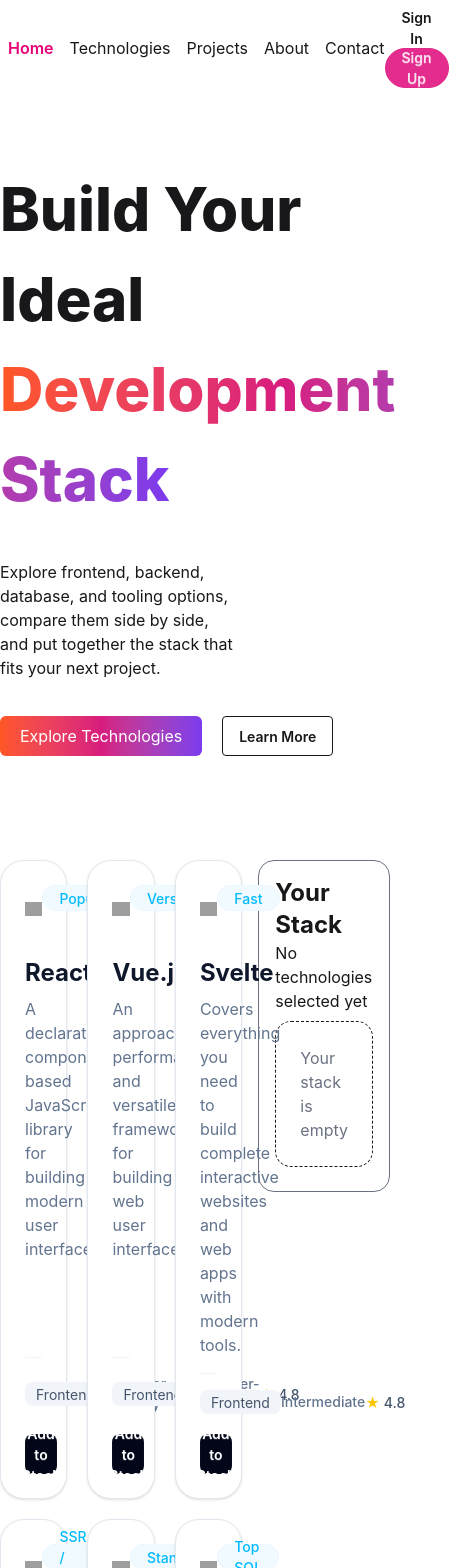
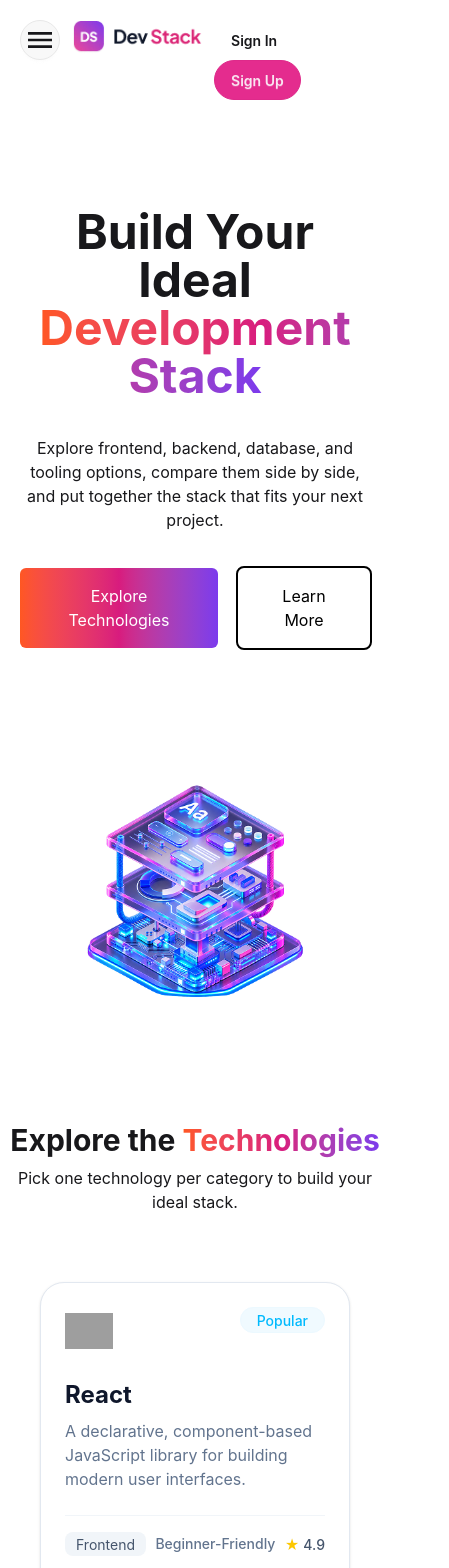
Before and after one commit to hasibsiam119/A-5-Dev-Stack, a React (Vite) app: page / in a window 390 px wide. Shown: the top 1568 px of the page, 449 px wide, since content can reach past the window. Built offline with nearby package versions, Linux system fonts and the light colour scheme; grey boxes are pictures that could not be loaded.

Commit message:
Responsive complete

```diff
--- a/src/App.tsx
+++ b/src/App.tsx
@@ -20,11 +20,9 @@
     <>
       <Nav></Nav>
       <Hero></Hero>
-      <Suspense fallback="Loading...">
+      <Suspense fallback= {<div>Loading <span className="loading loading-bars loading-lg"></span></div>}>
         <Technologies technologyDataPromise={technologyDataPromise} added={added} setAdded={setAdded}></Technologies>
       </Suspense>
-
-
       <Footer></Footer>
       <ToastContainer />
     </>
--- a/src/components/footer.tsx
+++ b/src/components/footer.tsx
@@ -3,7 +3,24 @@
 
     return (
         <>
-        <div className="grid grid-cols-4 container mx-auto  gap-10 py-7 text-gray-500">
+            <div className="py-10 ">
+                <div className="flex justify-center">
+                    <img src={logo} alt="" />
+                </div>
+                <div className="text-center py-4">
+                    <p>Curated tools, technologies, and resources for developers
+                        building modern software.</p>
+
+                </div>
+                <div >
+                    <ul className="flex gap-4 justify-center font-bold py-3">
+                        <li><a href="#"></a> GitHub</li>
+                        <li><a href="#"></a> Twitter</li>
+                        <li><a href="#"></a>linkedIn</li>
+                    </ul>
+                </div>
+            </div>
+            <div className="grid grid-cols-4 container mx-auto  gap-10 py-7 text-gray-500 max-md:hidden">
                 <div className="">
                     <img src={logo} alt="" />
                     <p className="my-5">Curated tools, technologies, and resources for developers building
@@ -42,10 +59,10 @@
 
             </div>
             <div className="divider container mx-auto"></div>
-        <div className="flex justify-between container mx-auto items-center text-gray-500 my-5" >
+            <div className="flex justify-between container mx-auto items-center text-gray-500 my-5 max-md:px-5 max-md:my-0 " >
                 <div>© 2026 Dev Stack. All rights reserved.</div>
                 <div>
-                <ul className="flex gap-4">
+                    <ul className="flex gap-4 max-md:gap-2 max-md:px-5 max-md:my-0">
                         <li>Privacy</li>
                         <li>Terms</li>
                     </ul>
--- a/src/components/hero.tsx
+++ b/src/components/hero.tsx
@@ -3,18 +3,18 @@
 const Hero = () => {
 
     return (
-        <div className="flex justify-between container mx-auto my-9">
+        <div className="flex justify-between container mx-auto my-9 max-md:flex-col max-md:p-5">
             <div className="my-8">
-                <h1 className="font-extrabold text-[60px]">Build Your Ideal <br />
-                    <span className="bg-gradient-to-r from-[#FF5722] via-[#D81B7E] to-[#7C3AED] bg-clip-text text-transparent ">Development Stack</span></h1>
-                <p className="w-[60%] my-9">Explore frontend, backend, database, and tooling options,
+                <h1 className="font-extrabold text-[60px] max-md:font-bold max-md:text-5xl max-md:text-center">Build Your Ideal <br />
+                    <span className="bg-linear-to-r from-[#FF5722] via-[#D81B7E] to-[#7C3AED] bg-clip-text text-transparent ">Development Stack</span></h1>
+                <p className="w-[60%] my-9 max-md:text-center max-md:w-full">Explore frontend, backend, database, and tooling options,
                     compare them side by side, and put together the stack that fits your
                     next project.</p>
-                <div className="my-9 flex gap-5 ">
-                    <button className="px-5 py-2 rounded-md text-white bg-gradient-to-r from-[#FF5722] via-[#D81B7E] to-[#7C3AED]">
+                <div className="my-9 flex gap-5  max-md:justify-around ">
+                    <button className="px-7 py-4 rounded-md text-white bg-linear-to-r from-[#FF5722] via-[#D81B7E] to-[#7C3AED]">
                         Explore Technologies
                     </button>
-                    <button className="btn btn-outline">Learn More</button>
+                    <button className="px-7 py-4 rounded-md text-black outline-2">Learn More</button>
                 </div>
             </div>
             <div>
--- a/src/components/nav.tsx
+++ b/src/components/nav.tsx
@@ -1,13 +1,46 @@
 import logo from "./../assets/logo-text.png"
-// export interface NavProps {
-//     prop: string
-// }
+
 
 
 const Nav = () => {
 
     return (
-        <div className="flex justify-between container mx-auto p-2 items-center  bg-white sticky top-0 z-50 " >
+        <div className="sticky top-0 z-50">
+            <div className="flex gap-3 justify-around bg-white p-5 md:hidden">
+                <div><label className="btn btn-circle swap swap-rotate">
+                    {/* this hidden checkbox controls the state */}
+                    <input type="checkbox" />
+
+                    {/* hamburger icon */}
+                    <svg
+                        className="swap-off fill-current"
+                        xmlns="http://www.w3.org/2000/svg"
+                        width="32"
+                        height="32"
+                        viewBox="0 0 512 512">
+                        <path d="M64,384H448V341.33H64Zm0-106.67H448V234.67H64ZM64,128v42.67H448V128Z" />
+                    </svg>
+
+                    {/* close icon */}
+                    <svg
+                        className="swap-on fill-current"
+                        xmlns="http://www.w3.org/2000/svg"
+                        width="32"
+                        height="32"
+                        viewBox="0 0 512 512">
+                        <polygon
+                            points="400 145.49 366.51 112 256 222.51 145.49 112 112 145.49 222.51 256 112 366.51 145.49 400 256 289.49 366.51 400 400 366.51 289.49 256 400 145.49" />
+                    </svg>
+                </label></div>
+                <div>
+                    <img src={logo} alt="Logo" />
+                </div>
+                <div>
+                    <button className="btn btn-ghost">Sign In</button>
+                    <button className="btn btn-active btn-secondary rounded-4xl">Sign Up</button>
+                </div>
+            </div>
+            <div className="flex justify-between container mx-auto p-2 items-center  bg-white sticky top-0 z-50 max-md:hidden " >
                 <div>
                     <img src={logo} alt="Logo" />
                 </div>
@@ -26,6 +59,7 @@
                 </div>
 
             </div>
+        </div>
 
     )
 }
--- a/src/components/technologies.tsx
+++ b/src/components/technologies.tsx
@@ -19,8 +19,13 @@
 
 
     return (
-        <div className="grid grid-cols-[3fr_1fr] gap-4 container mx-auto">
-        <div className="grid grid-cols-3 gap-5 container mx-auto">
+       <div >
+        <div className="container mx-auto my-4" >
+        <h1 className="text-3xl font-bold my-2 max-md:text-center ">Explore the <span className="bg-linear-to-r from-[#FF5722] via-[#D81B7E] to-[#7C3AED] bg-clip-text text-transparent "> Technologies </span></h1>
+        <p className="max-md:text-center">Pick one technology per category to build your ideal stack.</p>
+        </div>
+        <div className="grid grid-cols-[3fr_1fr] gap-4 max-md:grid-cols-1 max-md:p-10  container mx-auto my-7">
+        <div className="grid grid-cols-3  gap-5 max-md:grid-cols-1  container mx-auto">
          {
             technologies.map((technology,index)=><TechnologyCard technology={technology} key={index} added={added} setAdded={setAdded} ></TechnologyCard>)
          }
@@ -29,6 +34,7 @@
            <YourStack added={added} setAdded={setAdded}  ></YourStack>
          </div>
         </div>
+        </div>
     )
 }
 
--- a/src/components/technologyCard.tsx
+++ b/src/components/technologyCard.tsx
@@ -13,7 +13,7 @@
   const handleButton =()=>{
   const alreadyAdded = added.find(r=> r.name === technology.name)
   if(alreadyAdded){
-    toast.error("Already added")
+
     return
   }
        setAdded(prev=>[...prev,technology])
@@ -21,6 +21,7 @@
 
 
   }
+  const isAdded = added.some(item => item.name === technology.name);
 
   const {
     name,
@@ -37,7 +38,7 @@
     <div className="card w-full max-w-sm bg-base-100 border border-slate-200 rounded-3xl shadow-sm">
       <div className="card-body p-6">
 
-        {/* Top section */}
+
         <div className="flex items-start justify-between">
           <img
             src={image}
@@ -50,20 +51,18 @@
           </span>
         </div>
 
-        {/* Name */}
+
         <h2 className="text-2xl font-bold text-slate-900 mt-4">
           {name}
         </h2>
 
-        {/* Description */}
+
         <p className="text-slate-500 text-base leading-6 min-h-20">
           {description}
         </p>
 
-        {/* Divider */}
         <div className="border-t border-slate-100 my-2"></div>
 
-        {/* Category + Level + Rating */}
         <div className="flex items-center justify-between">
 
           <span className="badge badge-ghost bg-slate-100 text-slate-600 border-0">
@@ -81,9 +80,8 @@
 
         </div>
 
-        {/* Button */}
-        <button onClick={handleButton}  className="btn bg-slate-950 hover:bg-slate-800 text-white border-0 rounded-lg w-full mt-3">
-          Add to Stack
+        <button onClick={handleButton} className="btn bg-slate-950 hover:bg-slate-800 text-white border-0 rounded-lg w-full mt-3 " disabled={isAdded}>
+          {!isAdded ? "Add to Stack" :"✓ Added to Stack"}
         </button>
 
       </div>
--- a/src/components/yourStack.tsx
+++ b/src/components/yourStack.tsx
@@ -33,9 +33,8 @@
                         <div className=" p-2">{added.map(technology => (
                             <div
                                 key={technology.name}
-                                className="flex items-center justify-between border border-slate-200 rounded-xl px-4 py-3 mb-2 bg-white"
-                            >
-                                {/* Left side */}
+                                className="flex items-center justify-between border border-slate-200 rounded-xl px-4 py-3 mb-2 bg-white" >
+
                                 <div className="flex items-center gap-3">
                                     <img
                                         src={technology.image}
@@ -54,7 +53,7 @@
                                     </div>
                                 </div>
 
-                                {/* Remove button */}
+
                                 <button
                                     className="text-3xl font-light text-slate-400 hover:text-red-500 transition"
                                     onClick={()=>handleRemoveButton(technology.name)}
```
Lines whose indentation alone changed are shown as unchanged.
